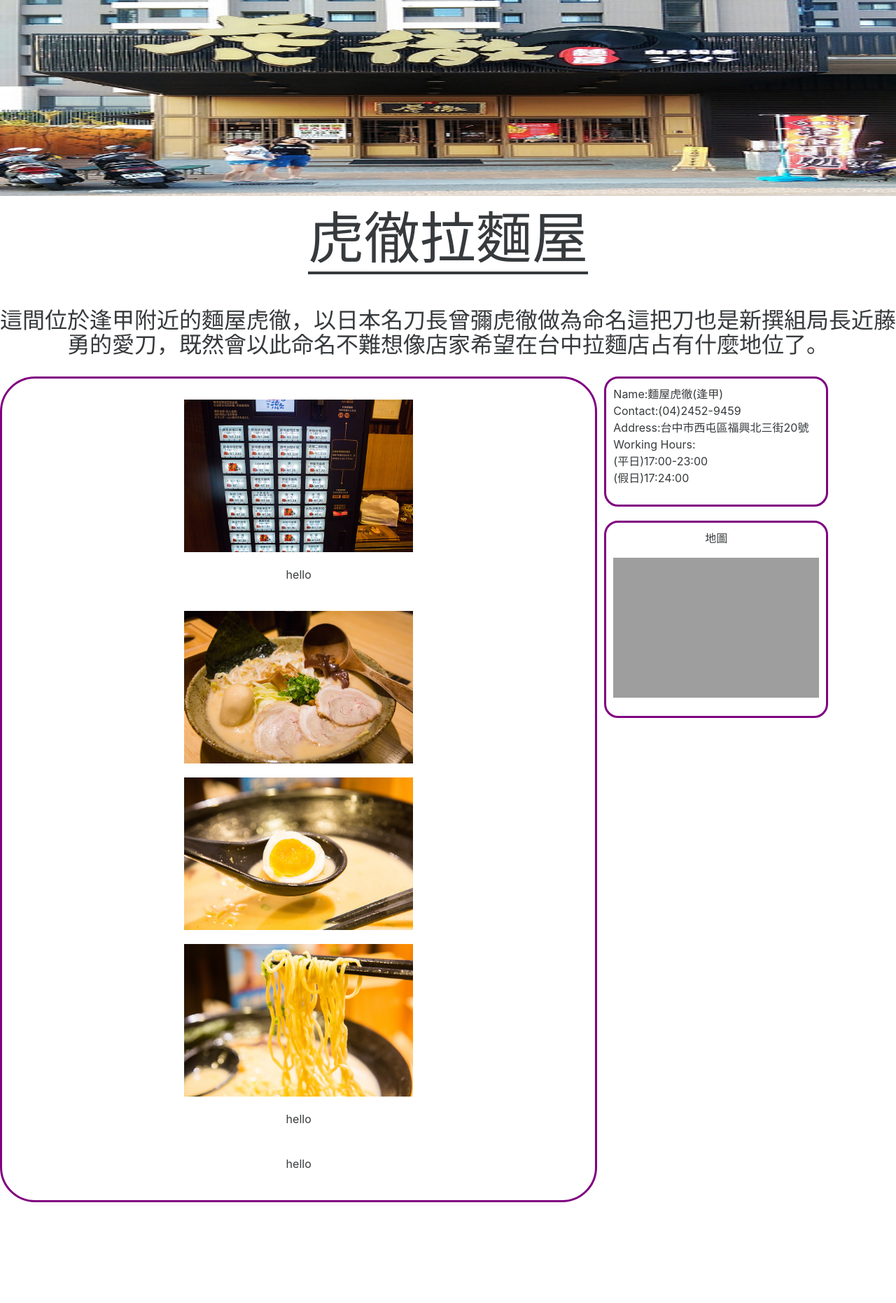
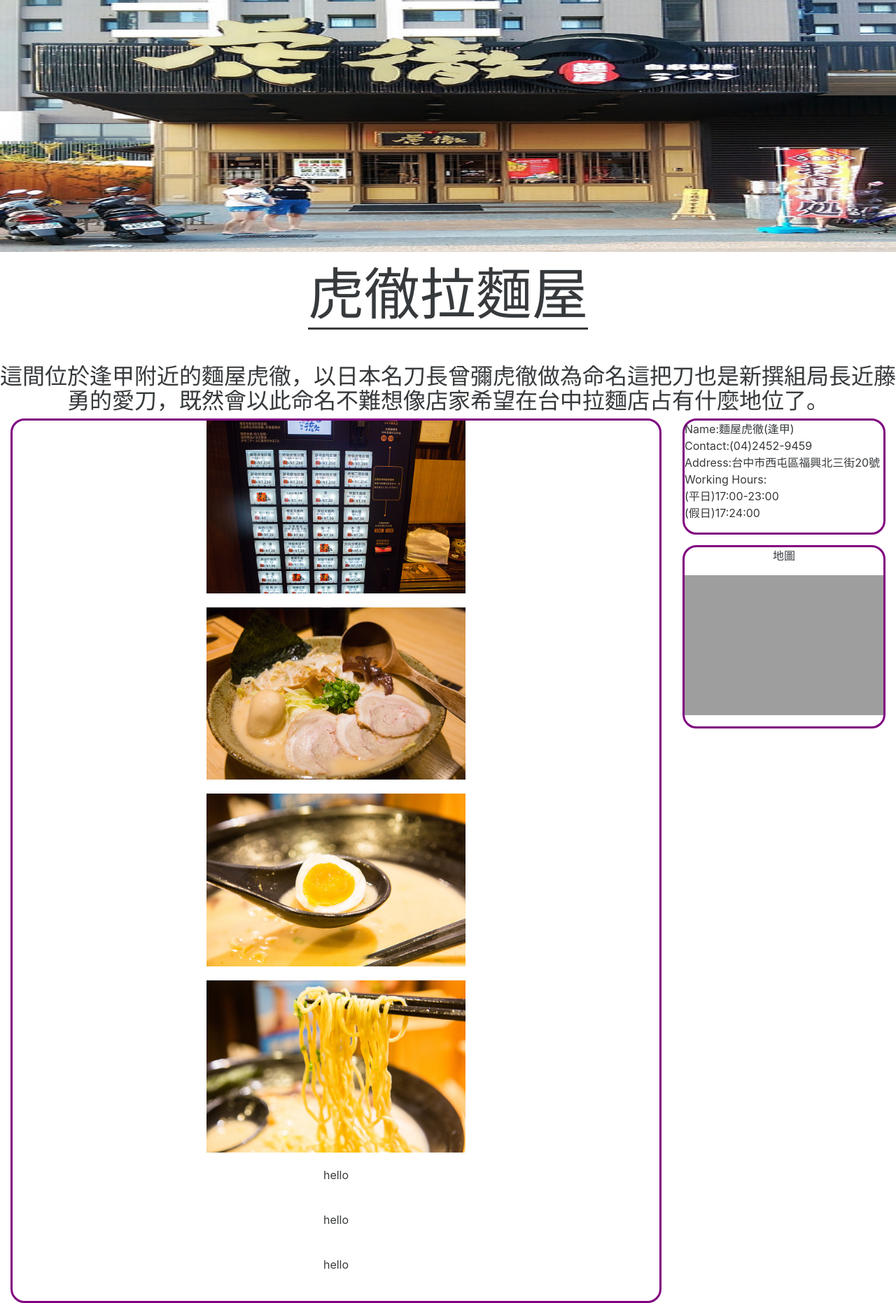
Before and after one commit to fcu-d0562215/metroui, a PHP site: page /index.html in a window 1280 px wide. Shown: the part 54-1916 px from the top of the page at 70% size. Before the commit the page ends 1772 px from the top, so only its background shows below. Run offline with PHP 8.4, Linux system fonts and the light colour scheme; a map, chart or similar area stays blank; some libraries are stand-ins or nearby versions; grey boxes are pictures that could not be loaded.

Commit message:
微調佈局 更新javascript至jquery

```diff
--- a/css/layout.css
+++ b/css/layout.css
@@ -21,8 +21,3 @@
 [class*="col-"]:nth-of-type(6n) {
     background-color: purple;
 }*/
-
-
-.nav-item>a{
-    cursor: pointer;
-}
--- a/index.html
+++ b/index.html
@@ -28,74 +28,11 @@
         height: 20%;
     }
 
-    #body>div:nth-of-type(4)>div {
+    #body>div:nth-of-type(4)>div>div {
         border: 3px solid purple;
         border-radius: 20px;
-        margin-bottom: 20px;
     }
     </style>
-    <script>
-    function initMap(lati, long) {
-        var uluru = {
-            lat: lati,
-            lng: long
-        };
-        var map = new google.maps.Map(document.getElementById('map'), {
-            zoom: 17,
-            center: uluru
-        });
-        var marker = new google.maps.Marker({
-            position: uluru,
-            map: map
-        });
-    }
-
-    function _resetLayout() {
-        $("#body").remove();
-        $(".container-fluid").append('<div id="body"><div class="row"><img id="cover" src="" width="100%" height="100%"></div><div class="row" style="margin-bottom:40px"><a id="title" style="border-bottom:4px solid;font-size:5em"></a></div><div class="row" style="margin-bottom:20px"><h2 id="paragraph"></h2></div><div class="row"><div style="padding-top:30px;border-radius:50px"></div></div></div>')
-    }
-
-    function _processData(data) {
-        console.log(data)
-        data = data.Huche
-        _resetLayout();
-        document.querySelector("#title").innerHTML = data.title;
-        document.querySelector("#paragraph").innerHTML = data.paragraph;
-        document.querySelector("#cover").src = data.cover;
-        $("#cover").height((_height() * 0.35));
-        if (data.content) {
-            for (var i = 0; i < Object.keys(data.content).length; i++) {
-                if (data.content[i].picture) {
-                    document.querySelector("#body>div:nth-of-type(4)>div").innerHTML += "<img src=" + data.content[i].picture + " alt='' style='margin-bottom:20px' width='40%' ><br>"
-                }
-                if (data.content[i].text) {
-                    document.querySelector("#body>div:nth-of-type(4)>div").innerHTML += "<p>" + data.content[i].text + "</p><br>"
-                }
-            }
-        }
-        if (data.details) {
-            document.querySelector("#body>div:nth-of-type(4)").innerHTML += "<div class='col-lg-3 text-xs-left' style='padding:10px;margin-left:10px;'><p>Name:" + data.details.name + "<br>Contact:" + data.details.contact + "<br>Address:" + data.details.address + "<br>Working Hours:<br>" + data.details.workingHours + "</p></div>"
-        }
-        if (data.lat) {
-            document.querySelector("#body>div:nth-of-type(4)").innerHTML += "<div class='col-lg-3' style='padding:10px;margin-left:10px;'><p>地圖</p><p id='map'></p></div>"
-            $("#body>div:nth-of-type(4)>div:nth-of-type(1)").addClass("col-lg-8")
-            initMap(data.lat, data.long)
-        }
-    }
-
-    function _getData(type) {
-        $.ajax({
-            url: "./" + type + ".json",
-            dataType: "json",
-            success: function(response) {
-                _processData(response)
-            }
-        })
-    }
-    $(function() {
-        _getData("food")
-    })
-    </script>
     <script src="https://maps.googleapis.com/maps/api/js?key=AIzaSyB_gPWP0aCOVigpdrPwK6uqNrQjtgWsaQk"></script>
 </head>
 
@@ -129,19 +66,18 @@
         </div>
     </nav>
     <div class="container-fluid">
-        <script type="text/javascript">
+        <script>
         $(".container-fluid").css('margin-top', $(".navbar-fixed-top").css('height'));
         </script>
         <div id="body">
             <div class="row"><img id="cover" src="" width="100%" height="100%"></div>
             <div class="row" style="margin-bottom:40px">
-                <a id="title" class="" style="border-bottom:4px solid;font-size:5em"></a>
+                <a id="title" style="font-size:5em;border-bottom:3px solid;"></a>
             </div>
-            <div class="row" style="margin-bottom:20px">
+            <div class="row">
                 <h2 id="paragraph"></h2></div>
             <div class="row">
-                <div style="padding-top:30px;border-radius:50px">
-                </div>
+                <div></div>
             </div>
         </div>
     </div>
--- a/js/ajax.js
+++ b/js/ajax.js
@@ -63,22 +63,69 @@ window.onpopstate = function() {
     }
 }
 
-function homepage() {
+function initMap(lati, long) {
+    var uluru = {
+        lat: lati,
+        lng: long
+    };
+    var map = new google.maps.Map(document.getElementById('map'), {
+        zoom: 17,
+        center: uluru
+    });
+    var marker = new google.maps.Marker({
+        position: uluru,
+        map: map
+    });
+}
+
+function _resetLayout() {
+    $("#body").remove();
+    $(".container-fluid").append('<div id="body"><div class="row"><img id="cover" src="" width="100%" height="100%"></div><div class="row" style="margin-bottom:40px"><a id="title" style="font-size:5em;border-bottom:3px solid;"></a></div><div class="row"><h2 id="paragraph"></h2></div><div class="row"><div></div></div></div>')
+}
+
+function _processData(data) {
+    data = data.Huche
+    _resetLayout();
+    $("#title").text(data.title);
+    $("#paragraph").text(data.paragraph);
+    $("#cover").attr('src', data.cover).height(_height() * 0.45);
+    var _content = document.querySelector("#body>div:nth-of-type(4)>div")
+    if (data.content) {
+        var _dataImg = "",
+            _dataContent = "";
+        for (var i = 0; i < Object.keys(data.content).length; i++) {
+            if (data.content[i].picture) {
+                _dataImg += "<img src=" + data.content[i].picture + " style='margin-bottom:20px' width='40%' ><br>"
+            }
+            if (data.content[i].text) {
+                _dataContent += "<p>" + data.content[i].text + "</p><br>"
+            }
+        }
+
+        _content.innerHTML += '<div>' + _dataImg + _dataContent + "</div>";
+    }
+    _content = document.querySelector("#body>div:nth-of-type(4)")
+    if (data.details) {
+        _content.innerHTML += "<div class='col-lg-3 text-xs-left' style='margin-bottom:15px;'><div><p>Name:" + data.details.name + "<br>Contact:" + data.details.contact + "<br>Address:" + data.details.address + "<br>Working Hours:<br>" + data.details.workingHours + "</p></div></div>"
+    }
+    if (data.lat) {
+        _content.innerHTML += "<div class='col-lg-3'><div><p>地圖</p><p id='map'></p></div></div>";
+        $("#body>div:nth-of-type(4)>div:nth-of-type(1)").addClass("col-lg-9")
+        initMap(data.lat, data.long)
+    }
+}
+
+function _getData(type) {
     $.ajax({
-        url: 'homepage.php?asd=123123&dfs=134',
-        success: function(data) {
-            $(".content>.row:first").html(data)
+        url: "./" + type + ".json",
+        dataType: "json",
+        success: function(response) {
+            _processData(response)
         }
     })
-
 }
 
-function test() {
-    $(".app-bar-menu").append("<div class='app-bar-element place-right'><a class='dropdown-toggle fg-white'><span class='mif-enter'></span> Enter</a><div class='app-bar-drop-container bg-white fg-dark place-right' data-role='dropdown' data-no-close='true'><div class='padding20'><form><h4 class='text-light'>Login to service...</h4><div class='input-control text'><span class='mif-user prepend-icon'></span><input></div><div class='input-control text'><span class='mif-lock prepend-icon'></span><input type='password'></div><label class='input-control checkbox small-check'><input type='checkbox'><span class='check'></span><span class='caption'>Remember me</span></label><div class='form-actions'><button class='button'>Login</button><button class='button link'>Cancel</button></div></form></div></div></div>");
-    var a = '<li class="stick"><a><span class="mif-tree icon"></span><span class="title">Sub menu</span><span class="counter">4</span></a><ul class="d-menu" data-role="dropdown" style="display:none"><li><a onclick=><span class="mif-vpn-publ icon"></span> Subitem 1</a></li><li><a >Subitem 2</a></li><li><a >Subitem 3</a></li><li><a >Subitem 4</a></li><li class="disabled"><a>Subitem 5</a></li></ul></li>'
-    $(".sidebar0").append(a)
-}
-
+/*
 function page(url) {
     event.preventDefault();
     var formdata = {};
@@ -128,9 +175,12 @@ function googledocview(one_element) {
     history.pushState({ response: str, type: 'googledocview' }, "逢甲海青班", "?googledocview=" + url);
     $('.content').html(str);
 }
-
+*/
 function hide_progressbar() {
     $("#loading").stop().animate({ opacity: 0 }, 300, function() { $("#loading").css('display', 'none'); });
     return $(".progress").stop().delay(300).animate({ opacity: 0 }, 300, function() { $(".progress").css('display', 'none').attr('value', 0); });
 
 }
+$(document).ready(function() {
+    _getData("food")
+});
--- /dev/null
+++ b/text.min.html
@@ -0,0 +1 @@
+<div id="body"><div class="row"><img id="cover" src="" width="100%" height="100%"></div><div class="row" style="margin-bottom:40px"><a id="title" style="border-bottom:4px solid;font-size:5em"></a></div><div class="row"><h2 id="paragraph"></h2></div><div class="row"><div></div></div></div>
```
Also changed, not shown: text.html (added, +11 -0 lines).
